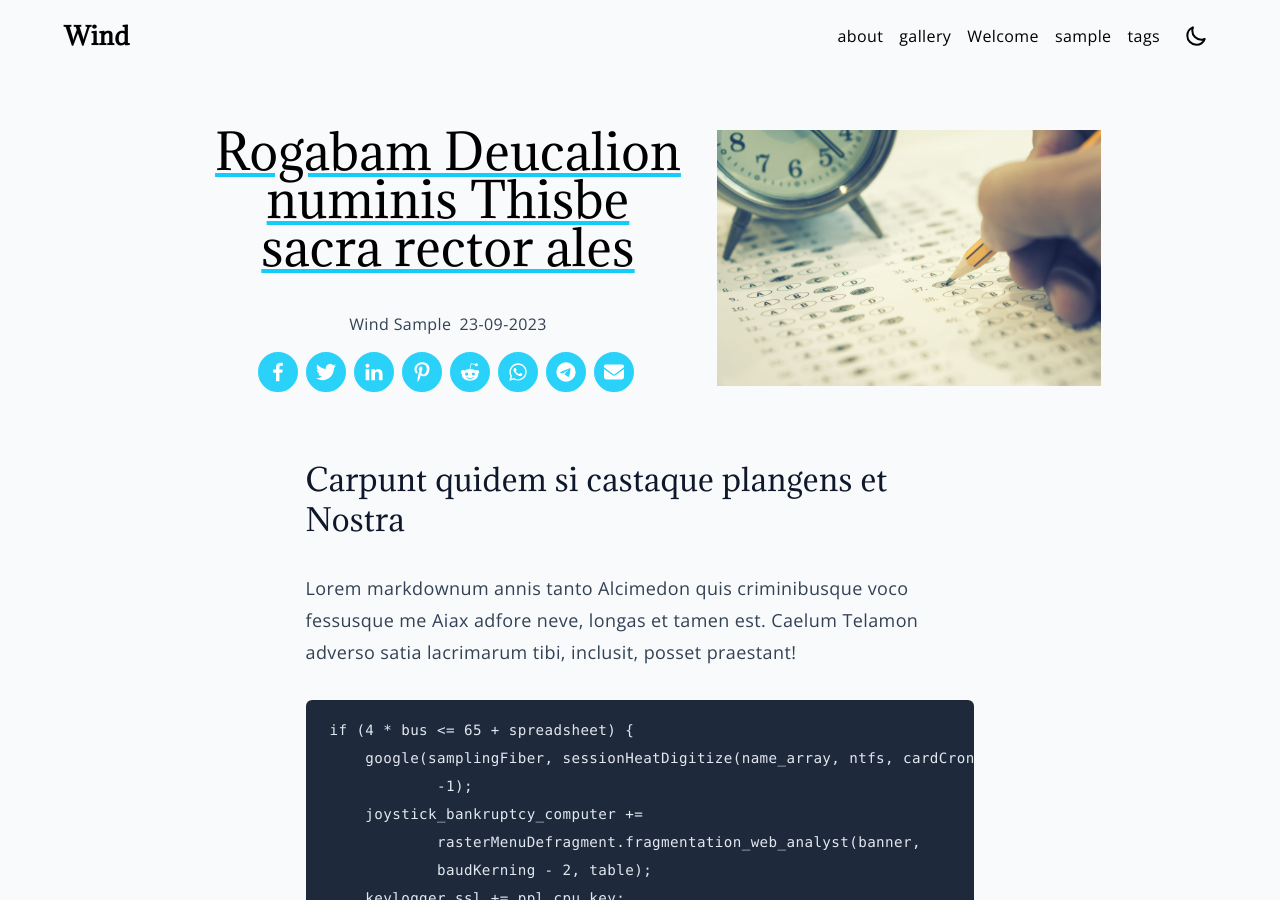
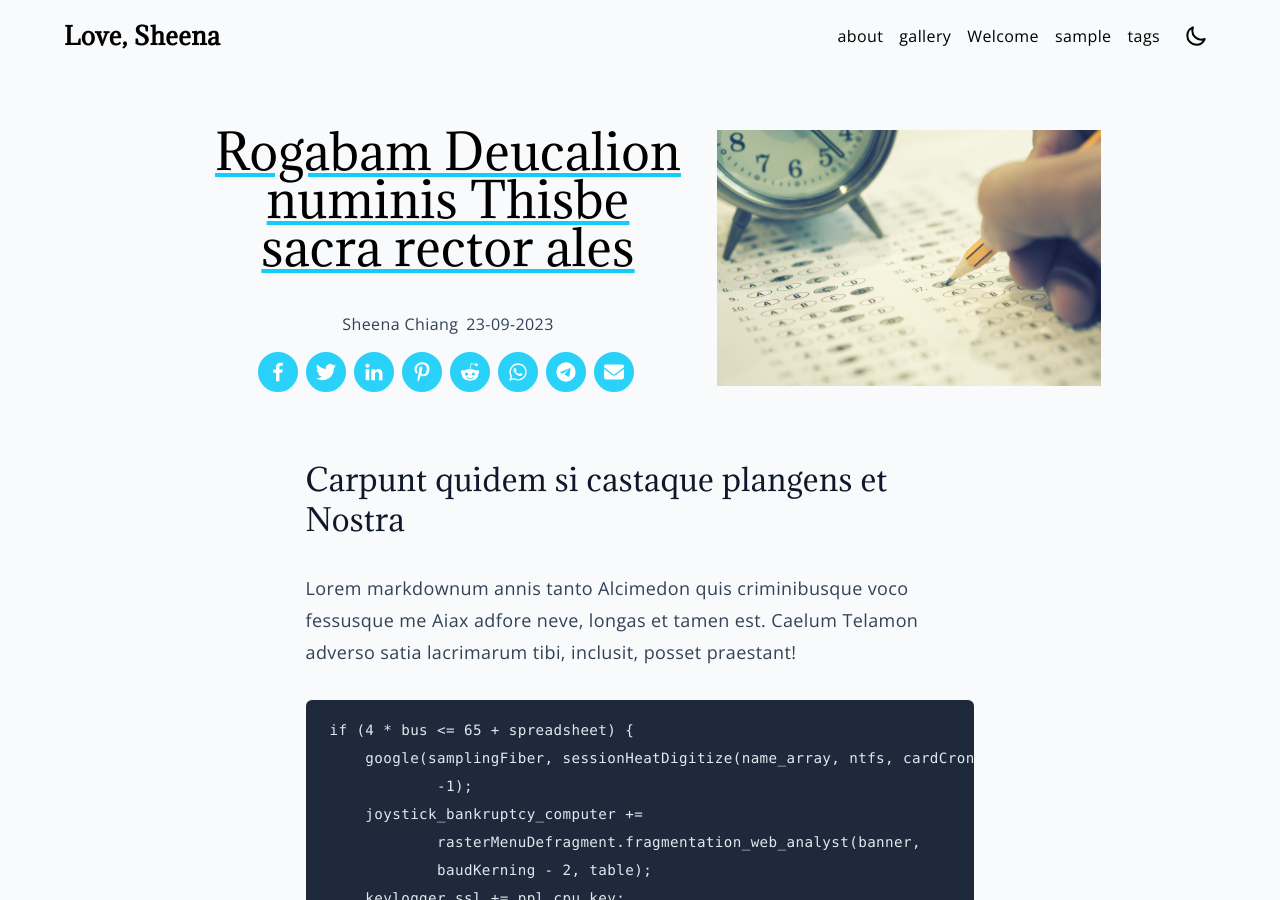
Before and after one commit to beenzpaste/beenzpaste.github.io, a Jekyll site: the page built from _posts/2023-09-23-test-6.md, in a window 1280 px wide and 900 px high. Built offline with Jekyll 4.4.1, drawn with Linux system fonts in a browser that asks for light colours.

Commit message:
Update _config.yml
update some of my info

```diff
--- a/_config.yml
+++ b/_config.yml
@@ -1,10 +1,10 @@
-domain: example.com
-url: https://example.com
-baseurl: "/wind"
+domain: beenz.co
+url: https://beenz.co
+baseurl: "/beenz"
 
-title: Wind
-email: wind@example.com
-author: Wind Sample
+title: Love, Sheena
+email: hc3550@nyu.edu
+author: Sheena Chiang
 
 lang: en
 
@@ -16,6 +16,6 @@ color: "#13ccf9"
 #   shortname: example-com
 #
 rrss:
-  email: "example@example.cl"
+  email: "hc3550@nyu.edu"
   telegram: "https://t.me/"
   discord: "https://discord.com/"
```
